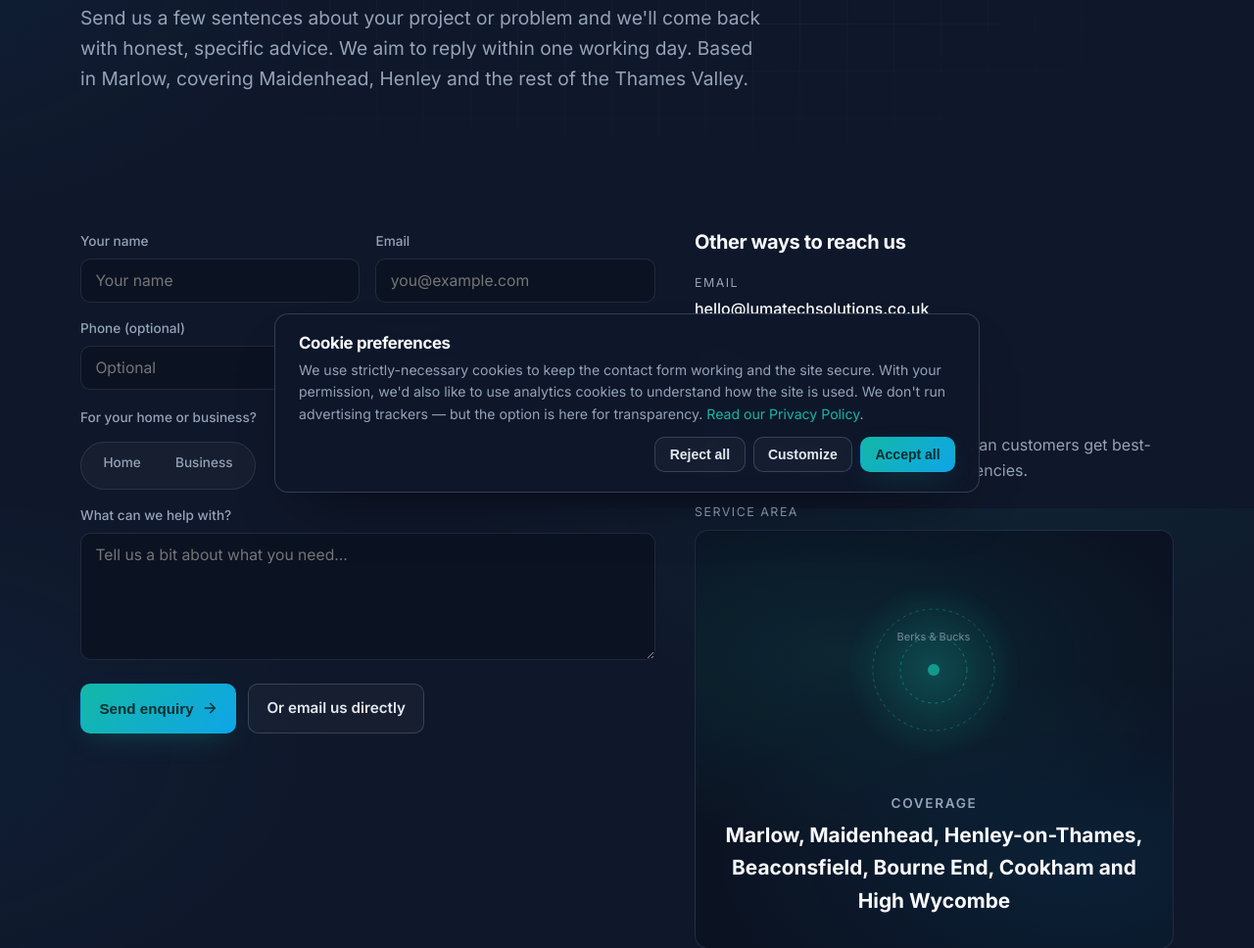
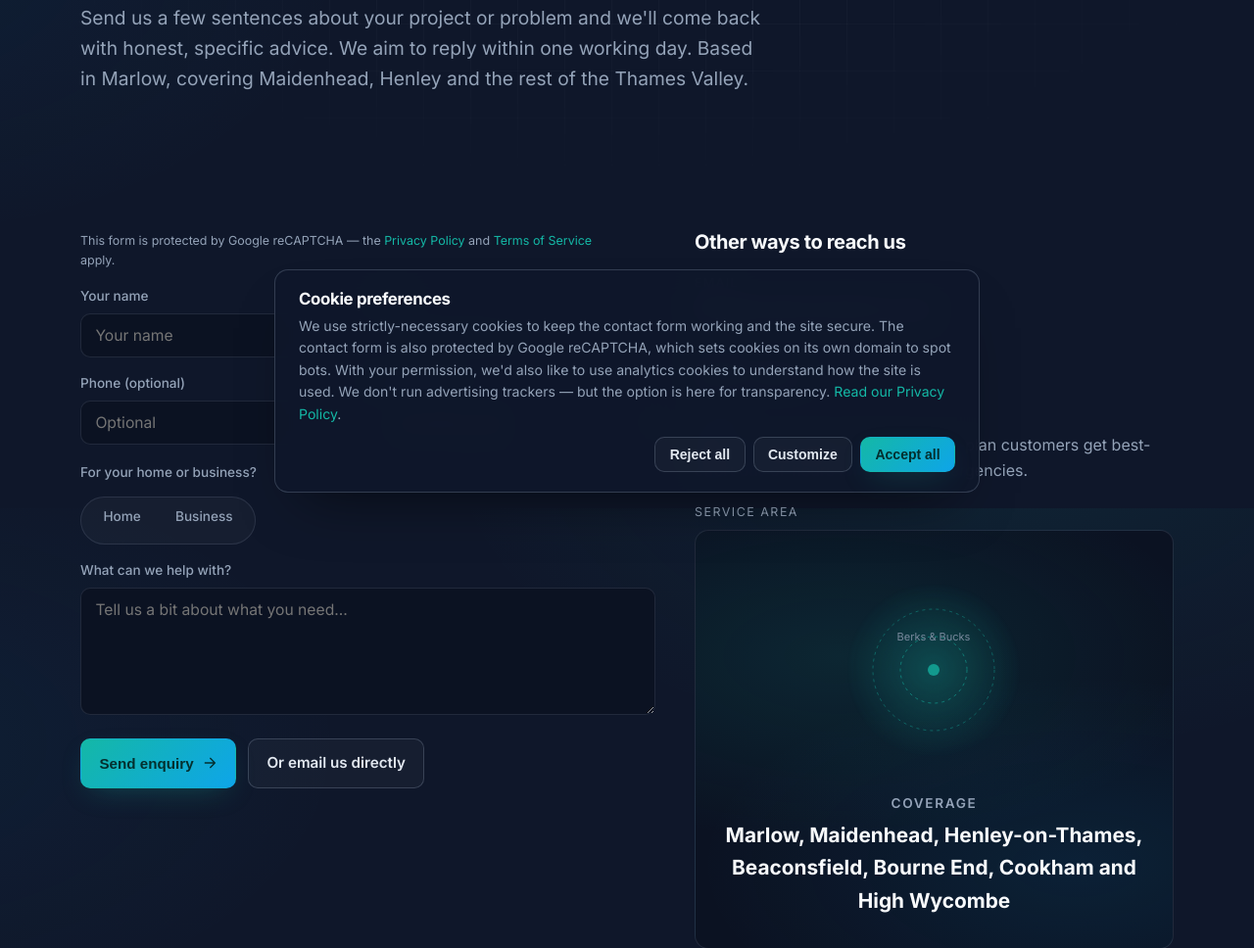
Before and after one commit to Comm4nd0/luma-tech-solutions, a Django app: page /contact/ in a window 1280 px wide. Shown: the part 281-1249 px from the top of the page at 98% size. Run offline with Django 5.2, Linux system fonts and the light colour scheme; some libraries are stand-ins or nearby versions.

Commit message:
feat: protect contact form with reCAPTCHA v3, correct opening hours
reCAPTCHA v3 verifies submissions silently — no checkbox, no friction
for legitimate users. Tokens are fetched on submit and verified
server-side against Google's siteverify API; submissions below
RECAPTCHA_MIN_SCORE (default 0.5) are rejected with a generic
"couldn't verify" form error. When RECAPTCHA_SECRET_KEY is unset
(local dev), verification is skipped so the form still works.

Privacy policy and cookie banner updated to mention Google reCAPTCHA
as a third-party processor and the _GRECAPTCHA cookie. Privacy notice
shown above the form fields.

Also corrects the opening hours from 9am–6pm to 8am–5pm in both the
contact page copy and the JSON-LD OpeningHoursSpecification.

Co-Authored-By: Claude Opus 4.7 (1M context) <noreply@anthropic.com>

```diff
--- a/core/context_processors.py
+++ b/core/context_processors.py
@@ -16,4 +16,5 @@ def site(request):
         "SITE_TOWNS_DISPLAY": settings.SITE_TOWNS_DISPLAY,
         "SITE_FOUNDER": settings.SITE_FOUNDER,
         "SITE_BASE_TOWN": settings.SITE_BASE_TOWN,
+        "RECAPTCHA_SITE_KEY": settings.RECAPTCHA_SITE_KEY,
     }
--- a/core/views.py
+++ b/core/views.py
@@ -1,4 +1,7 @@
+import json
 import logging
+import urllib.parse
+import urllib.request
 
 from django.conf import settings
 from django.contrib import messages
@@ -13,6 +16,44 @@ from .forms import ContactForm
 from .models import BlogPost, SERVICE_CHOICES
 
 log = logging.getLogger(__name__)
+
+
+def _verify_recaptcha(token, remote_ip=""):
+    """Verify a reCAPTCHA v3 token with Google. Returns (passed, score, reason).
+
+    When RECAPTCHA_SECRET_KEY is unset (local dev), verification is skipped
+    and (True, 1.0, "skipped") is returned so the form still works.
+    """
+    if not settings.RECAPTCHA_SECRET_KEY:
+        return True, 1.0, "skipped (no secret configured)"
+    if not token:
+        return False, 0.0, "missing token"
+    try:
+        data = urllib.parse.urlencode(
+            {
+                "secret": settings.RECAPTCHA_SECRET_KEY,
+                "response": token,
+                "remoteip": remote_ip,
+            }
+        ).encode()
+        req = urllib.request.Request(
+            "https://www.google.com/recaptcha/api/siteverify",
+            data=data,
+            method="POST",
+        )
+        with urllib.request.urlopen(req, timeout=5) as resp:
+            result = json.loads(resp.read().decode())
+    except Exception as exc:
+        log.warning("reCAPTCHA verification network error: %s", exc)
+        return False, 0.0, "verification error"
+
+    score = float(result.get("score", 0.0))
+    if not result.get("success"):
+        codes = ",".join(result.get("error-codes", [])) or "unknown"
+        return False, score, codes
+    if score < settings.RECAPTCHA_MIN_SCORE:
+        return False, score, f"low score {score:.2f}"
+    return True, score, "ok"
 
 
 PILLARS = [
@@ -529,7 +570,15 @@ def portfolio(request):
 def contact(request):
     if request.method == "POST":
         form = ContactForm(request.POST)
-        if form.is_valid():
+        # Verify reCAPTCHA before trusting the rest of the form. We do this
+        # outside form.is_valid() so a low score short-circuits other work.
+        token = request.POST.get("g-recaptcha-response", "")
+        remote_ip = request.META.get("HTTP_X_FORWARDED_FOR", "").split(",")[0].strip() or request.META.get("REMOTE_ADDR", "")
+        passed, score, reason = _verify_recaptcha(token, remote_ip)
+        if not passed:
+            log.info("reCAPTCHA rejected contact form: score=%.2f reason=%s", score, reason)
+            form.add_error(None, "We couldn't verify your submission. Please try again, or email us directly.")
+        elif form.is_valid():
             submission = form.save()
             try:
                 send_mail(
--- a/docker-compose.yml
+++ b/docker-compose.yml
@@ -23,6 +23,9 @@ services:
       DJANGO_DEFAULT_FROM_EMAIL: "${DJANGO_DEFAULT_FROM_EMAIL:-Luma Tech Solutions <hello@lumatechsolutions.co.uk>}"
       CONTACT_FORM_RECIPIENT: "${CONTACT_FORM_RECIPIENT:-hello@lumatechsolutions.co.uk}"
       LUMA_BLOG_API_KEY: "${LUMA_BLOG_API_KEY:-}"
+      RECAPTCHA_SITE_KEY: "${RECAPTCHA_SITE_KEY:-6Leel9wsAAAAAOCRw7b0t5Gj939fy8fy25ZFRXnU}"
+      RECAPTCHA_SECRET_KEY: "${RECAPTCHA_SECRET_KEY:-}"
+      RECAPTCHA_MIN_SCORE: "${RECAPTCHA_MIN_SCORE:-0.5}"
     volumes:
       - luma-data:/app/data
     restart: unless-stopped
--- a/static/js/site.js
+++ b/static/js/site.js
@@ -30,4 +30,33 @@
   // Footer year
   var y = document.getElementById('year');
   if (y) y.textContent = new Date().getFullYear();
+
+  // reCAPTCHA v3: fetch a token on submit, inject into hidden input, then submit.
+  // Falls through silently if grecaptcha didn't load — server treats missing
+  // token as a fail, which is the correct behaviour in production. In dev with
+  // no secret configured, the server skips verification anyway.
+  var contactForm = document.querySelector('[data-contact-form]');
+  if (contactForm) {
+    var recaptchaKey = contactForm.dataset.recaptchaKey;
+    var tokenInput = contactForm.querySelector('input[name="g-recaptcha-response"]');
+    var submitted = false;
+    contactForm.addEventListener('submit', function (e) {
+      if (submitted) return; // already got a token, let it through
+      if (!recaptchaKey || typeof grecaptcha === 'undefined' || !grecaptcha.execute) return;
+      e.preventDefault();
+      grecaptcha.ready(function () {
+        grecaptcha.execute(recaptchaKey, { action: 'contact' }).then(function (token) {
+          if (tokenInput) tokenInput.value = token;
+          submitted = true;
+          contactForm.submit();
+        }).catch(function () {
+          // If reCAPTCHA fails for any reason, submit without a token; server
+          // will reject in prod (where the secret is set) and the user sees
+          // the "couldn't verify" error.
+          submitted = true;
+          contactForm.submit();
+        });
+      });
+    });
+  }
 })();
--- a/templates/base.html
+++ b/templates/base.html
@@ -75,8 +75,8 @@
         "openingHoursSpecification": [{
           "@type": "OpeningHoursSpecification",
           "dayOfWeek": ["Monday", "Tuesday", "Wednesday", "Thursday", "Friday"],
-          "opens": "09:00",
-          "closes": "18:00"
+          "opens": "08:00",
+          "closes": "17:00"
         }]
       }
     ]
--- a/templates/contact.html
+++ b/templates/contact.html
@@ -1,4 +1,8 @@
 {% extends 'base.html' %}
+
+{% block head_extra %}
+<script src="https://www.google.com/recaptcha/api.js?render={{ RECAPTCHA_SITE_KEY }}" async defer></script>
+{% endblock %}
 
 {% block content %}
 <section class="hero">
@@ -22,10 +26,19 @@
           {% for m in messages %}<div class="alert {% if m.tags %}{{ m.tags }}{% endif %}">{{ m }}</div>{% endfor %}
         {% endif %}
 
-        <form method="post" class="form fade-in" novalidate>
+        <form method="post" class="form fade-in" data-contact-form data-recaptcha-key="{{ RECAPTCHA_SITE_KEY }}" novalidate>
           {% csrf_token %}
           {{ form.website }}
           {{ form.source }}
+          <input type="hidden" name="g-recaptcha-response" value="">
+
+          <p class="muted" style="font-size:.78rem;margin:0;">
+            This form is protected by Google reCAPTCHA — the
+            <a href="https://policies.google.com/privacy" target="_blank" rel="noopener">Privacy Policy</a>
+            and
+            <a href="https://policies.google.com/terms" target="_blank" rel="noopener">Terms of Service</a>
+            apply.
+          </p>
 
           {% if form.non_field_errors %}<div class="alert">{{ form.non_field_errors }}</div>{% endif %}
 
@@ -91,7 +104,7 @@
         {% endif %}
 
         <span class="label">Hours</span>
-        <p style="margin:0;">Mon–Fri, 9am–6pm. Concierge care-plan customers get best-effort out-of-hours for genuine emergencies.</p>
+        <p style="margin:0;">Mon–Fri, 8am–5pm. Concierge care-plan customers get best-effort out-of-hours for genuine emergencies.</p>
 
         <span class="label">Service area</span>
         <div class="map-card mt-1">
--- a/templates/partials/_cookie_consent.html
+++ b/templates/partials/_cookie_consent.html
@@ -12,9 +12,11 @@ link. Wired up by static/js/cookie-consent.js.
     <h3>Cookie preferences</h3>
     <p>
       We use strictly-necessary cookies to keep the contact form working
-      and the site secure. With your permission, we'd also like to use
-      analytics cookies to understand how the site is used. We don't run
-      advertising trackers — but the option is here for transparency.
+      and the site secure. The contact form is also protected by Google
+      reCAPTCHA, which sets cookies on its own domain to spot bots.
+      With your permission, we'd also like to use analytics cookies to
+      understand how the site is used. We don't run advertising trackers
+      — but the option is here for transparency.
       <a href="{% url 'privacy' %}">Read our Privacy Policy</a>.
     </p>
     <div class="cookie-consent-actions">
--- a/templates/privacy.html
+++ b/templates/privacy.html
@@ -112,6 +112,7 @@
       <ul>
         <li><strong>Zoho Mail</strong> — handles inbound and outbound email for our <em>@lumatechsolutions.co.uk</em> address. Your enquiry message is delivered through their servers.</li>
         <li><strong>Hetzner Online GmbH</strong> — hosts the website and database. The contact-form database lives on a server at their facility in Germany.</li>
+        <li><strong>Google (reCAPTCHA)</strong> — when you submit the contact form, your browser sends a verification request to Google's reCAPTCHA service to confirm you're not a bot. Google receives your IP address and limited usage data; we receive only a pass/fail score. See Google's <a href="https://policies.google.com/privacy" target="_blank" rel="noopener">Privacy Policy</a> for details.</li>
         <li><strong>Our accountant</strong>, where the data is necessary for our statutory accounts.</li>
       </ul>
       <p>
@@ -152,6 +153,7 @@
         <li><strong>csrftoken</strong> — set by Django to protect the contact form against cross-site request forgery (a security attack). Lasts for one year.</li>
         <li><strong>sessionid</strong> — set when needed to remember a session across the contact-form flow. Cleared when you close your browser.</li>
         <li><strong>lt_consent</strong> — remembers your cookie preferences so we don't ask you again on every visit. Lasts for one year.</li>
+        <li><strong>Google reCAPTCHA cookies</strong> (<code>_GRECAPTCHA</code>) — set on Google's domain when you load the contact page, so Google can decide whether you're a bot before you submit the form. We treat this as strictly-necessary because without it the contact form is open to spam abuse.</li>
       </ul>
       <h3>Analytics (off by default)</h3>
       <p>
```
Also changed, not shown: lumatech/settings.py (+13 -0 lines).
